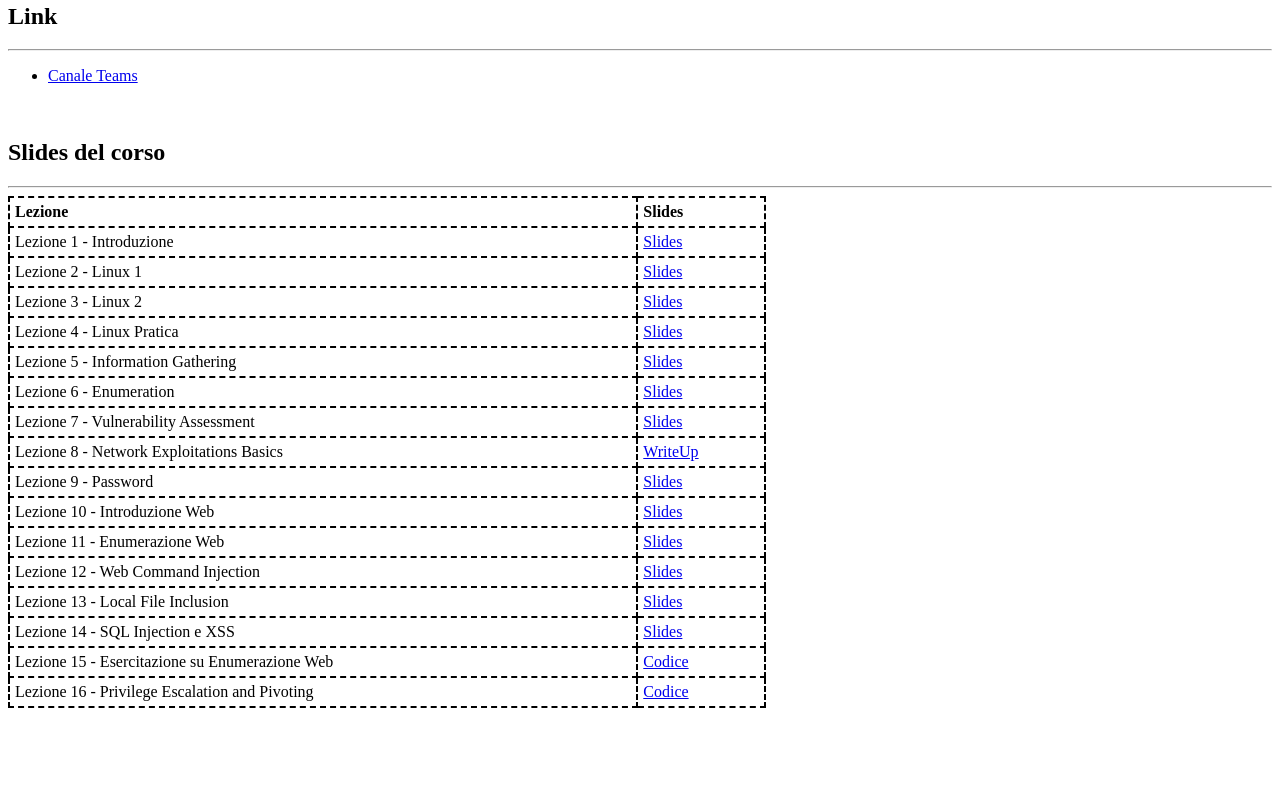
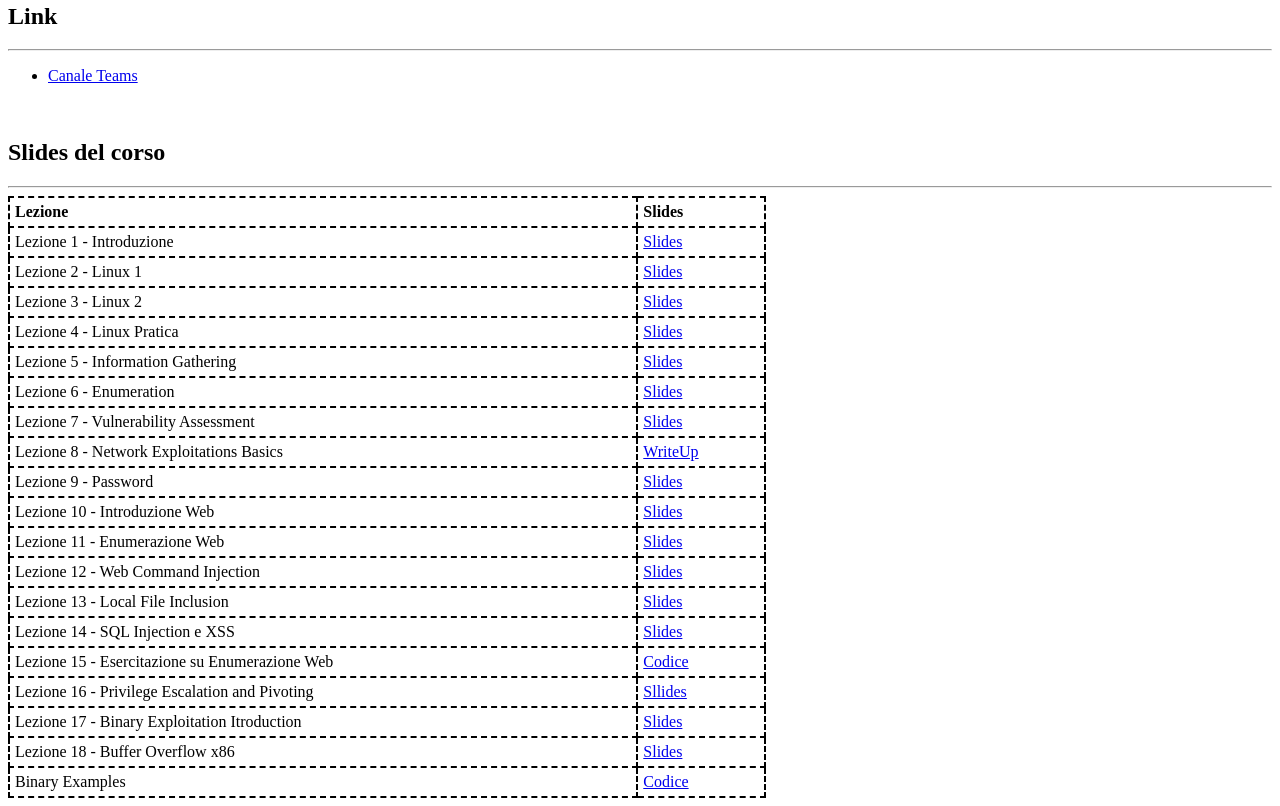
Before and after one commit to vdsiuniroma2/vdsiuniroma2.github.io, a plain HTML site: page index.html in a window 1280 px wide. Shown: the part 607-1413 px from the top of the page. Before the commit the page ends 1323 px from the top, so only its background shows below. Drawn offline with Linux system fonts and the light colour scheme.

Commit message:
Update index.html

```diff
--- a/index.html
+++ b/index.html
@@ -128,7 +128,19 @@
                 </tr>
                 <tr>
                   <td scope="row">Lezione 16 - Privilege Escalation and Pivoting</td>
-                  <td scope="row"><a target="_blank" rel="noopener noreferrer" href="https://uniroma2.sharepoint.com/:b:/s/msteams_4515a2/EQBXL1vfM4hJmVEiDZRcmSQBYu5xMqhmnTB-zqLZaIpQsQ?e=2omJiT">Codice</a></td>
+                  <td scope="row"><a target="_blank" rel="noopener noreferrer" href="https://uniroma2.sharepoint.com/:b:/s/msteams_4515a2/EQBXL1vfM4hJmVEiDZRcmSQBYu5xMqhmnTB-zqLZaIpQsQ?e=2omJiT">Sllides</a></td>
+                </tr>
+                <tr>
+                  <td scope="row">Lezione 17 - Binary Exploitation Itroduction</td>
+                  <td scope="row"><a target="_blank" rel="noopener noreferrer" href="https://uniroma2.sharepoint.com/:b:/s/msteams_4515a2/EbttAbho9-tFlCcokgb7M2QBa7rmdjnCq5TfFfcTUAzB8g?e=MjgivD">Slides</a></td>
+                </tr>
+                <tr>
+                  <td scope="row">Lezione 18 - Buffer Overflow x86</td>
+                  <td scope="row"><a target="_blank" rel="noopener noreferrer" href="https://uniroma2.sharepoint.com/:b:/s/msteams_4515a2/EV3z3pxpYBJInaArXlYVeQgBCCYw54TncGJ4HvyLjHtEsg?e=B3pRkM">Slides</a></td>
+                </tr>
+                <tr>
+                  <td scope="row">Binary Examples</td>
+                  <td scope="row"><a target="_blank" rel="noopener noreferrer" href="https://uniroma2.sharepoint.com/:u:/s/msteams_4515a2/EWebOlzxPpdMjjqIQEeewL8BZUaNmdd_urdBi9ZlJsr_kg?e=8QTZcL">Codice</a></td>
                 </tr>
               </tbody>
             </table>
```
